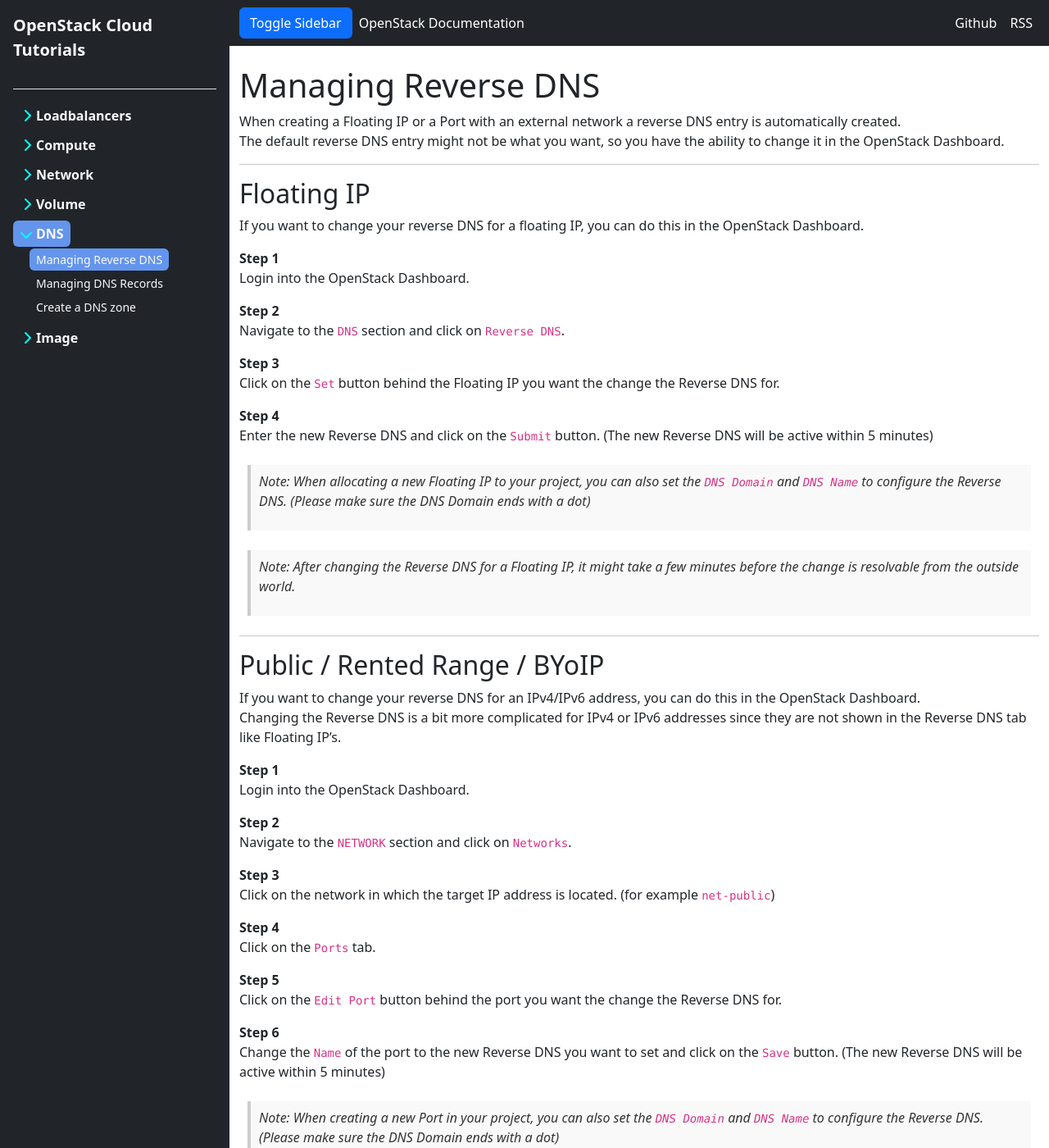
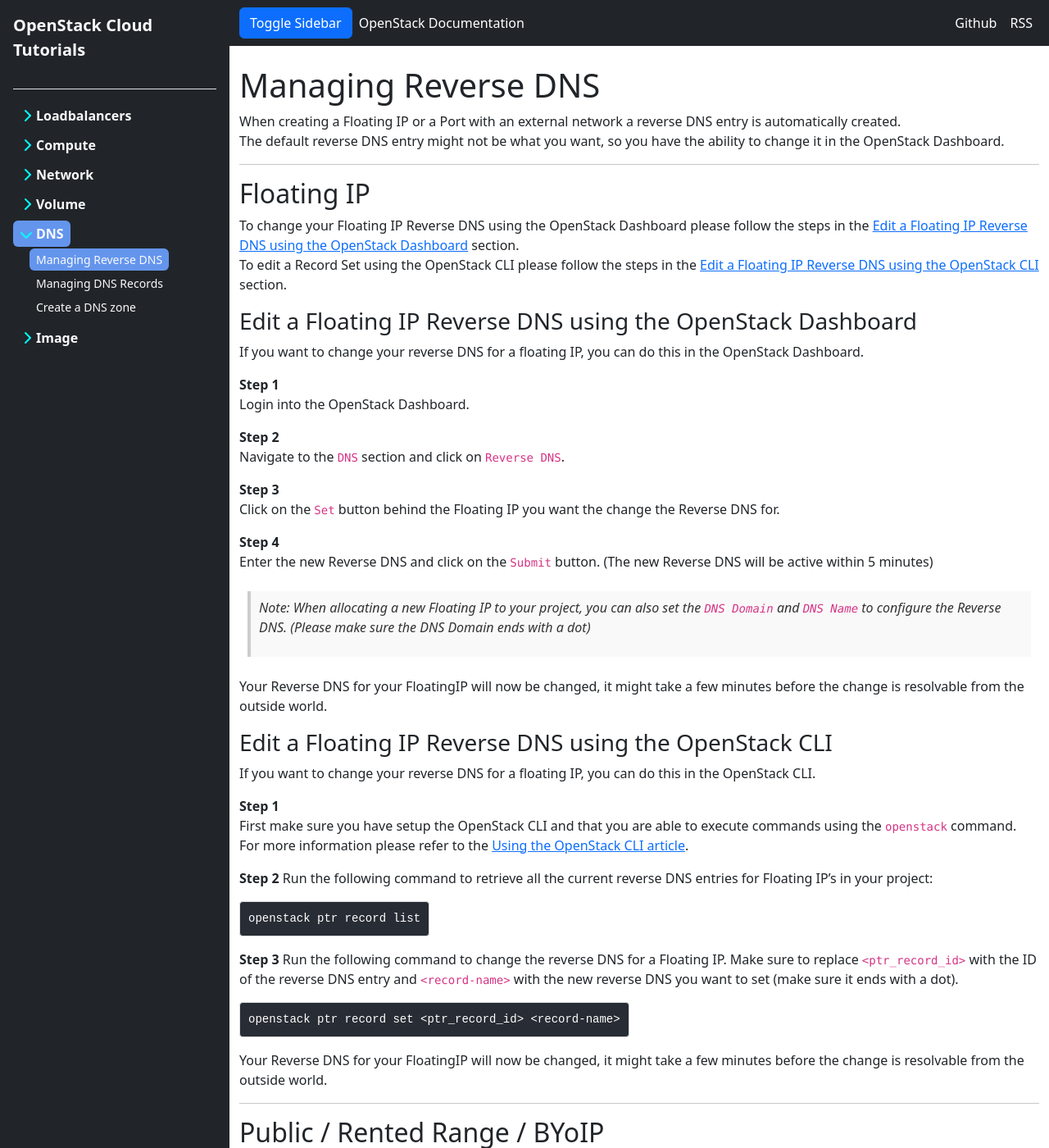
Before and after one commit to bkranendonk/OpenStack-Docs, a Jekyll site: the page built from _posts/dns/2023-12-22-managing-reverse-dns.md, in a window 1280 px wide and 1400 px high. Shown: the whole window at 82% size. Built offline with Jekyll 4.4.1, drawn with Linux system fonts in a browser that asks for light colours.

Commit message:
Add CLI option for FloatingIPs

````diff
--- a/_posts/dns/2023-12-22-managing-reverse-dns.md
+++ b/_posts/dns/2023-12-22-managing-reverse-dns.md
@@ -12,6 +12,16 @@
 ---
 
 ## Floating IP
+To change your Floating IP Reverse DNS using the OpenStack Dashboard please
+follow the steps in the
+[Edit a Floating IP Reverse DNS using the OpenStack Dashboard](#edit-a-record-set-using-the-openstack-dashboard)
+section.
+To edit a Record Set using the OpenStack CLI please follow the steps in
+the
+[Edit a Floating IP Reverse DNS using the OpenStack CLI](#edit-a-record-set-using-the-openstack-cli)
+section.
+
+### Edit a Floating IP Reverse DNS using the OpenStack Dashboard
 If you want to change your reverse DNS for a floating IP, you can do this in
 the OpenStack Dashboard.
 
@@ -33,9 +43,38 @@
  `DNS Domain` and `DNS Name` to configure the Reverse DNS. (Please make sure
  the DNS Domain ends with a dot)
 
-> Note: After changing the Reverse DNS for a Floating IP, it might take a few
+Your Reverse DNS for your FloatingIP will now be changed, it might take a few
 minutes before the change is resolvable from the outside world.
 
+### Edit a Floating IP Reverse DNS using the OpenStack CLI
+If you want to change your reverse DNS for a floating IP, you can do this in
+the OpenStack CLI.
+
+**Step 1**
+First make sure you have setup the OpenStack CLI and that you are able to
+execute commands using the `openstack` command. For more information please
+refer to the
+[Using the OpenStack CLI article](
+    {{ '/articles/using-the-cli-linux' | relative_url }}
+).
+
+**Step 2**
+Run the following command to retrieve all the current reverse DNS entries for
+Floating IP's in your project:
+```bash
+openstack ptr record list
+```
+**Step 3**
+Run the following command to change the reverse DNS for a Floating IP. Make
+sure to replace `<ptr_record_id>` with the ID of the reverse DNS entry and
+`<record-name>` with the new reverse DNS you want to set (make sure it ends
+with a dot).
+```bash
+openstack ptr record set <ptr_record_id> <record-name>
+```
+
+Your Reverse DNS for your FloatingIP will now be changed, it might take a few
+minutes before the change is resolvable from the outside world.
 
 ---
 
````
